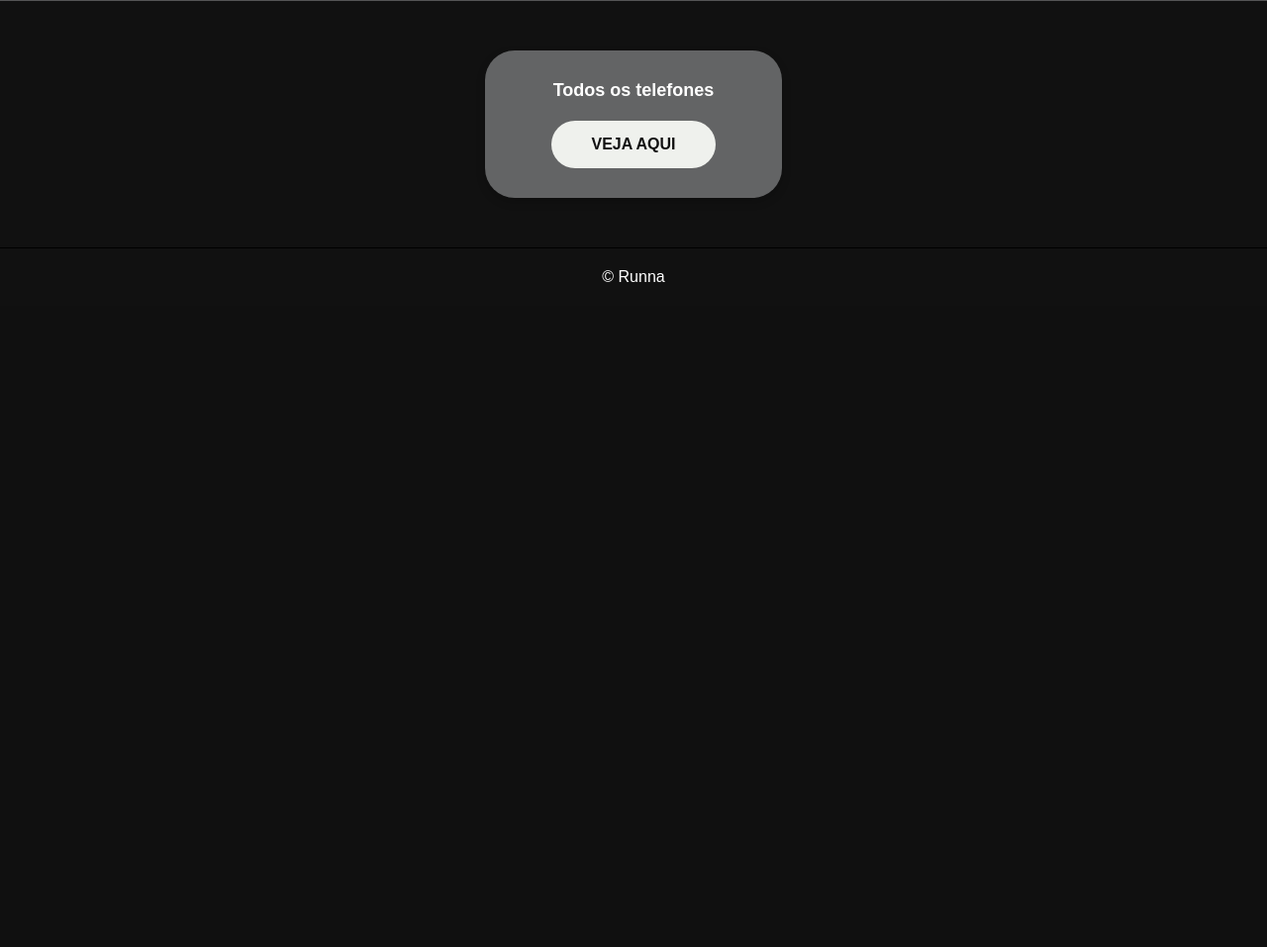
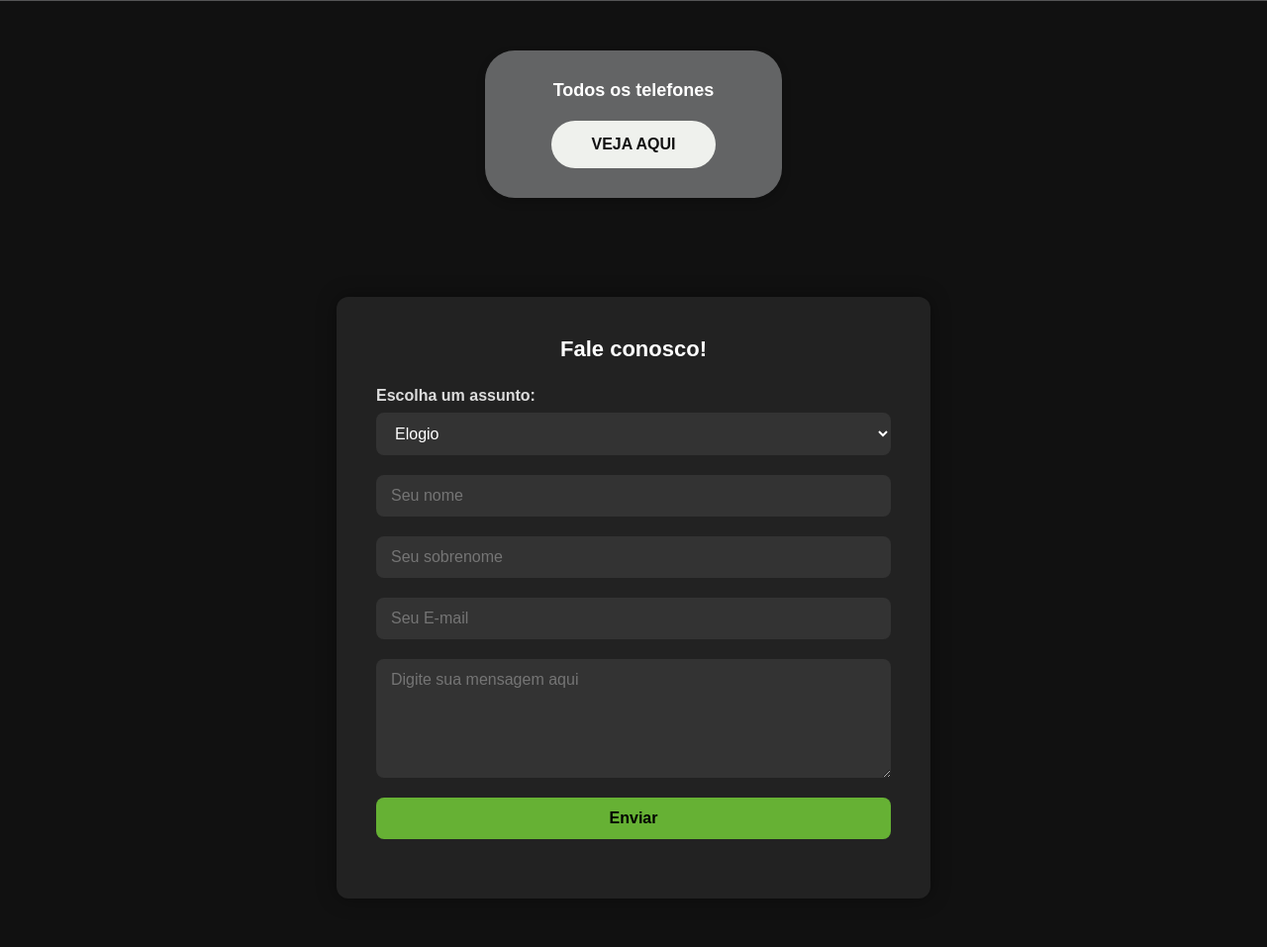
Before and after one commit to TKLUAR/Runna, a PHP site: page /html/contato.html in a window 1280 px wide. Shown: the part 887-1844 px from the top of the page at 99% size. Before the commit the page ends 1172 px from the top, so only its background shows below. Run offline with PHP 8.4, Linux system fonts and the light colour scheme.

Commit message:
criação do formulario

```diff
--- a/css/contato.css
+++ b/css/contato.css
@@ -208,3 +208,80 @@ footer {
   text-align: center;
   padding: 20px;
   border-top: 1px solid #000; }
+
+  /* FORMULARIO */
+.content {
+  display: flex;
+  justify-content: center;
+  align-items: center;
+  padding: 50px 20px;
+  background-color: #111;
+}
+
+.formulario {
+  background-color: #222;
+  padding: 40px;
+  border-radius: 12px;
+  box-shadow: 0 0 20px rgba(0, 0, 0, 0.4);
+  width: 100%;
+  max-width: 600px;
+}
+
+.formulario h3 {
+  font-size: 28px;
+  margin-bottom: 25px;
+  text-align: center;
+  color: #fff;
+}
+
+.form {
+  display: flex;
+  flex-direction: column;
+}
+
+.form label {
+  margin-bottom: 8px;
+  font-weight: bold;
+  color: #ddd;
+}
+
+.form select,
+.form input,
+.form textarea {
+  margin-bottom: 20px;
+  padding: 12px 15px;
+  border: none;
+  border-radius: 8px;
+  background-color: #333;
+  color: #fff;
+  font-size: 16px;
+  transition: all 0.3s ease;
+}
+
+.form select:focus,
+.form input:focus,
+.form textarea:focus {
+  outline: none;
+  background-color: #444;
+  border: 1px solid #66b134;
+}
+
+.form textarea {
+  resize: vertical;
+  min-height: 120px;
+}
+
+.form input[type="submit"] {
+  background-color: #66b134;
+  color: #000;
+  font-weight: bold;
+  cursor: pointer;
+  transition: background-color 0.3s ease;
+}
+
+.form input[type="submit"]:hover {
+  background-color: #8dd75d;
+}
+  .formulario h3 {
+    font-size: 22px;
+  }
--- a/html/contato.html
+++ b/html/contato.html
@@ -56,6 +56,28 @@
 
   <script src="../javascrip/javascript.js"></script>
 
+  <section class="content">
+
+    <div class="formulario">
+      <h3>Fale conosco!</h3>
+
+      <form id="form-contato" class="form" method="post" action="../php/php.php">
+        <label for="assunto">Escolha um assunto:</label>
+        <select id="assunto" name="assunto" required>
+          <option value="elogio">Elogio</option>
+          <option value="reclamacao">Reclamação</option>
+          <option value="saude">Dúvida</option>
+        </select>
+
+        <input name="nome" placeholder="Seu nome" required>
+        <input name="sobrenome" placeholder="Seu sobrenome" required>
+        <input class="field" id="email" name="email" placeholder="Seu E-mail" type="email" required>
+        <textarea class="field" name="mesage" placeholder="Digite sua mensagem aqui" required></textarea>
+        <input type="submit" value="Enviar">
+      </form>
+    </div>
+  </section>
+
   <footer>
     <p>&copy; Runna</p>
   </footer>
```
Also changed, not shown: php/php.php (added).
